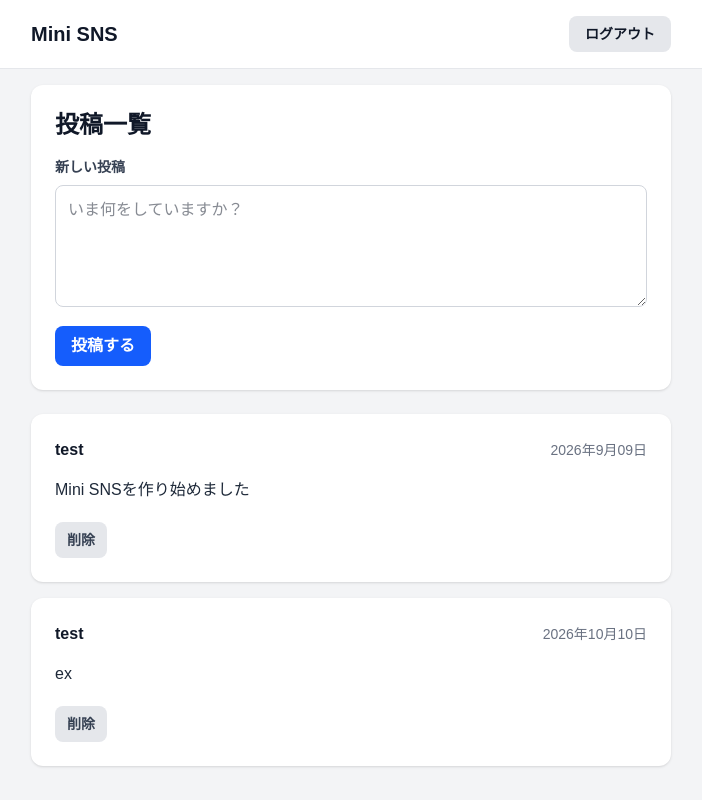
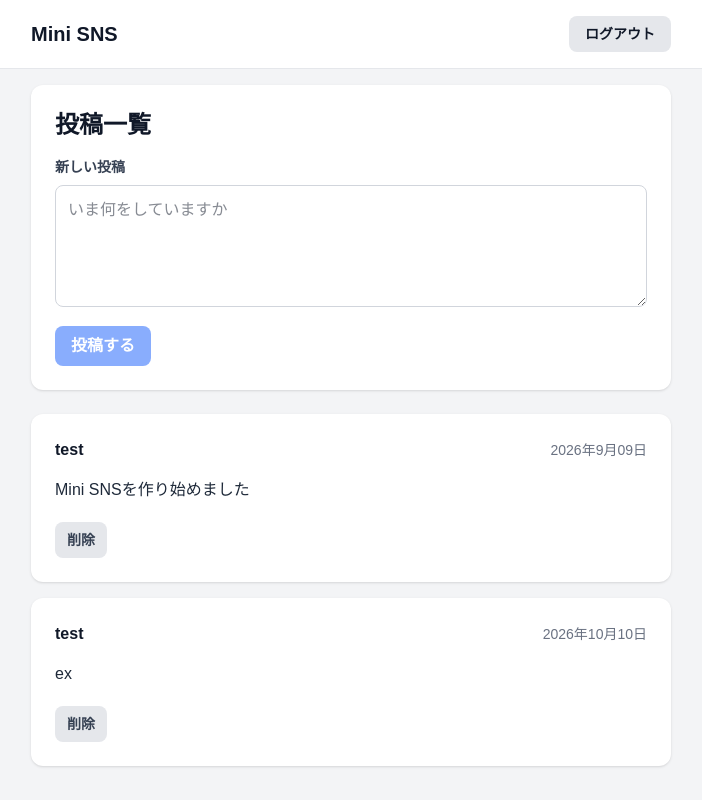
Before and after one commit to tgc-s-dev/sns-app, a Next.js app: page /posts in a window 1280 px wide. Shown: the whole page, without its empty margins (289-991 px from the left). Built offline with nearby package versions, Linux system fonts and the light colour scheme.

Commit message:
投稿フォームをコンポーネント化

```diff
--- a/app/posts/page.tsx
+++ b/app/posts/page.tsx
@@ -1,6 +1,7 @@
 import Link from "next/link";
 import type { Post } from "@/types/post";
 import PostCard from "@/components/PostCard";
+import PostForm from "@/components/PostForm";
 
 // 仮データ
 const posts: Post[] = [
@@ -39,30 +40,7 @@ export default function PostsPage() {
       <main className="mx-auto max-w-2xl p-4">
         <section className="rounded-xl bg-white p-6 shadow">
           <h1 className="text-2xl font-bold text-gray-900">投稿一覧</h1>
-
-          <form className="mt-4">
-            <label
-              htmlFor="post-content"
-              className="block text-sm font-bold text-gray-700"
-            >
-              新しい投稿
-            </label>
-
-            <textarea
-              id="post-content"
-              name="content"
-              rows={4}
-              placeholder="いま何をしていますか？"
-              className="mt-2 w-full rounded-lg border border-gray-300 p-3 text-gray-900"
-            />
-
-            <button
-              type="submit"
-              className="mt-3 rounded-lg bg-blue-600 px-4 py-2 font-bold text-white"
-            >
-              投稿する
-            </button>
-          </form>
+          <PostForm />
         </section>
 
         <section className="mt-6 space-y-4">
--- /dev/null
+++ b/components/PostForm.tsx
@@ -0,0 +1,25 @@
+export default function PostForm(){
+    return (
+        <form className="mt-4">
+            <label htmlFor="post-content"
+            className="block text-sm font-bold text-gray-700">
+                新しい投稿
+            </label>
+
+            <textarea
+            name="content"
+            id="post-content"
+            rows={4}
+            placeholder="いま何をしていますか"
+            className="mt-2 w-full rounded-lg border border-gray-300 p-3 text-gray-900"
+            />
+            <button
+            type="submit"
+            disabled
+            className="mt-3 rounded-lg bg-blue-600 px-4 py-2 font-bold text-white disabled:opacity-50"
+            >
+                投稿する
+            </button>
+        </form>
+    )
+}
```
